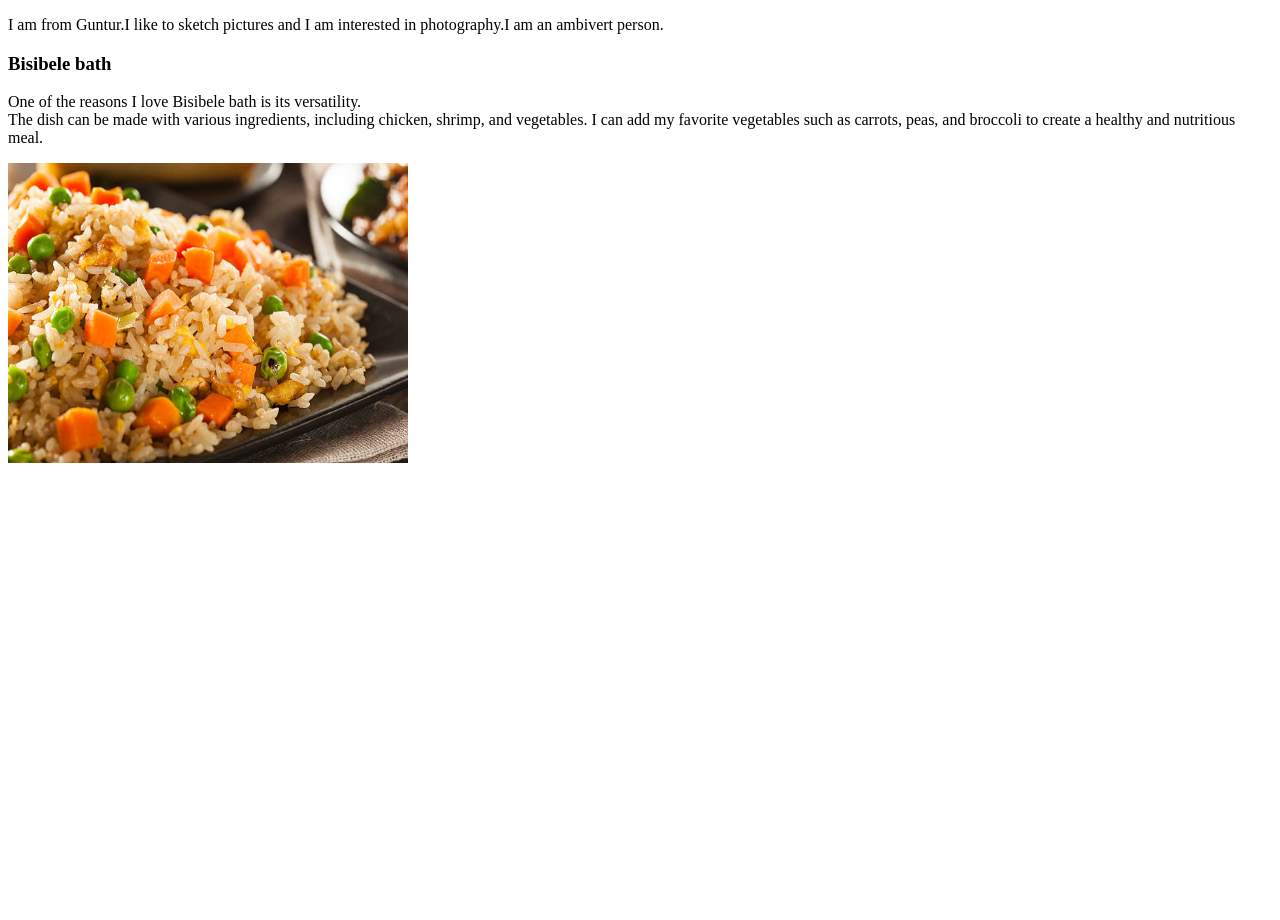
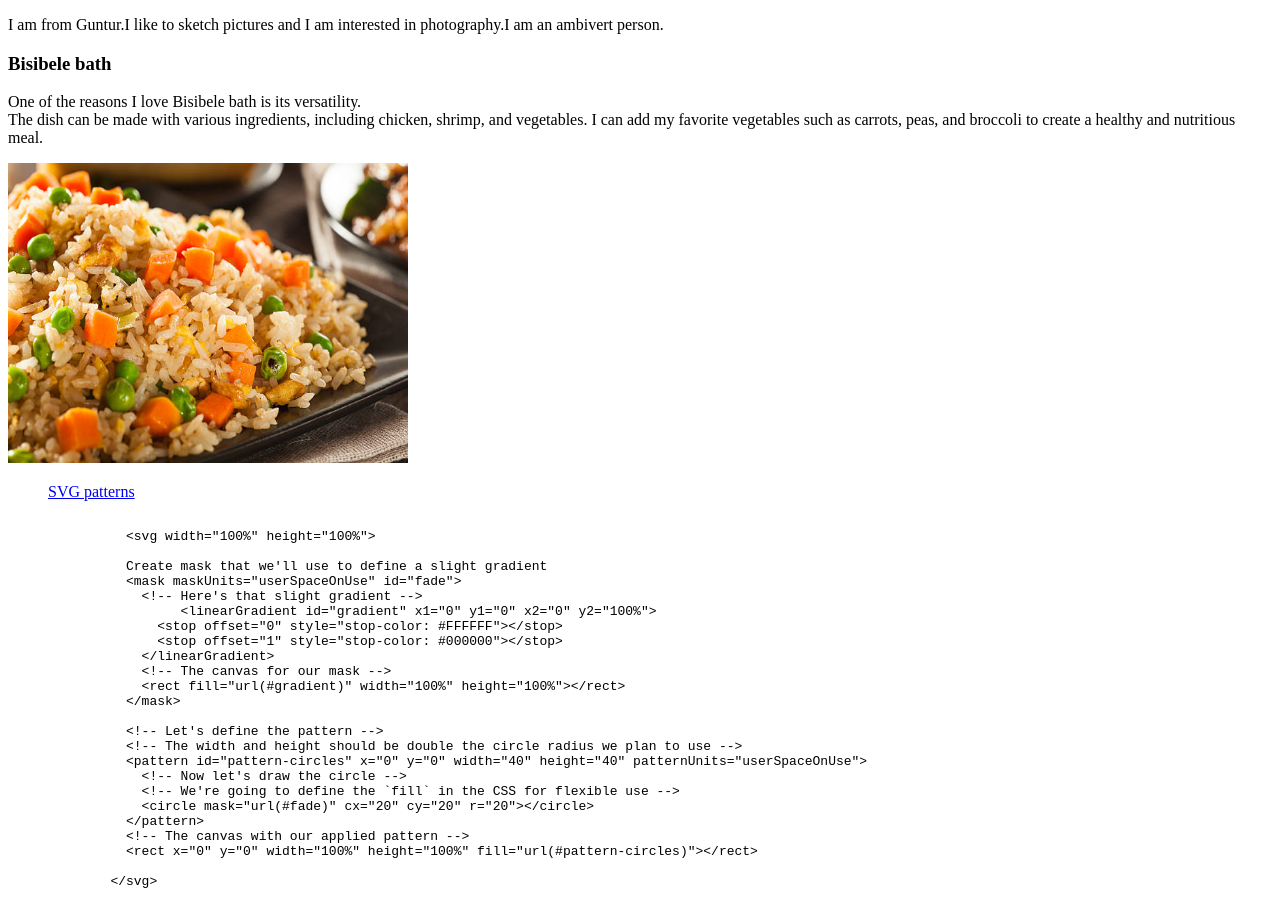
Before and after one commit to 44-563-WebApps-F23/44563-webapps-f23-assignment3-S565725, a plain HTML site: page mystats.html in a window 1280 px wide. Before the commit the page ends 800 px from the top, so only its background shows below. Drawn offline with Linux system fonts and the light colour scheme; files whose address does not match are found by name.

Commit message:
git commit

```diff
--- a/mystats.html
+++ b/mystats.html
@@ -6,6 +6,35 @@
         <p>One of the reasons I love Bisibele bath is its versatility.<br>The dish can be made with various ingredients, including chicken, shrimp, and vegetables. I can add my favorite vegetables such as carrots, peas, and broccoli to create a healthy and nutritious meal.</p>
         <img src = "C:\Users\S565725\Documents\GitHub\44563-webapps-f23-assignment3-S565725\img1.jpg" alt = "Bisibele bath" width="400" height="300">
 
+        <blockquote cite ="//stackoverflow.com/questions/61179458/svg-patterns-scaling-the-way-pattern-is-not-cut-off"</blockquote>
+        <a href="https://css-tricks.com/snippets/svg/svg-patterns/">SVG patterns</a>
+        <pre>
+          &lt;svg width=&quot;100%&quot; height=&quot;100%&quot;&gt;
+
+          Create mask that we&#39;ll use to define a slight gradient
+          &lt;mask maskUnits=&quot;userSpaceOnUse&quot; id=&quot;fade&quot;&gt;
+            &lt;!-- Here&#39;s that slight gradient --&gt;
+                 &lt;linearGradient id=&quot;gradient&quot; x1=&quot;0&quot; y1=&quot;0&quot; x2=&quot;0&quot; y2=&quot;100%&quot;&gt;
+              &lt;stop offset=&quot;0&quot; style=&quot;stop-color: #FFFFFF&quot;&gt;&lt;/stop&gt;
+              &lt;stop offset=&quot;1&quot; style=&quot;stop-color: #000000&quot;&gt;&lt;/stop&gt;
+            &lt;/linearGradient&gt;
+            &lt;!-- The canvas for our mask --&gt;
+            &lt;rect fill=&quot;url(#gradient)&quot; width=&quot;100%&quot; height=&quot;100%&quot;&gt;&lt;/rect&gt;
+          &lt;/mask&gt;
+
+          &lt;!-- Let&#39;s define the pattern --&gt;
+          &lt;!-- The width and height should be double the circle radius we plan to use --&gt;
+          &lt;pattern id=&quot;pattern-circles&quot; x=&quot;0&quot; y=&quot;0&quot; width=&quot;40&quot; height=&quot;40&quot; patternUnits=&quot;userSpaceOnUse&quot;&gt;
+            &lt;!-- Now let&#39;s draw the circle --&gt;
+            &lt;!-- We&#39;re going to define the `fill` in the CSS for flexible use --&gt;
+            &lt;circle mask=&quot;url(#fade)&quot; cx=&quot;20&quot; cy=&quot;20&quot; r=&quot;20&quot;&gt;&lt;/circle&gt;
+          &lt;/pattern&gt;
+          &lt;!-- The canvas with our applied pattern --&gt;
+          &lt;rect x=&quot;0&quot; y=&quot;0&quot; width=&quot;100%&quot; height=&quot;100%&quot; fill=&quot;url(#pattern-circles)&quot;&gt;&lt;/rect&gt;
+
+        &lt;/svg&gt;
+        </pre>
+
 
     </body>
 </HTML>
```
Also changed, not shown: bonus.html (added, +6 -0 lines).
